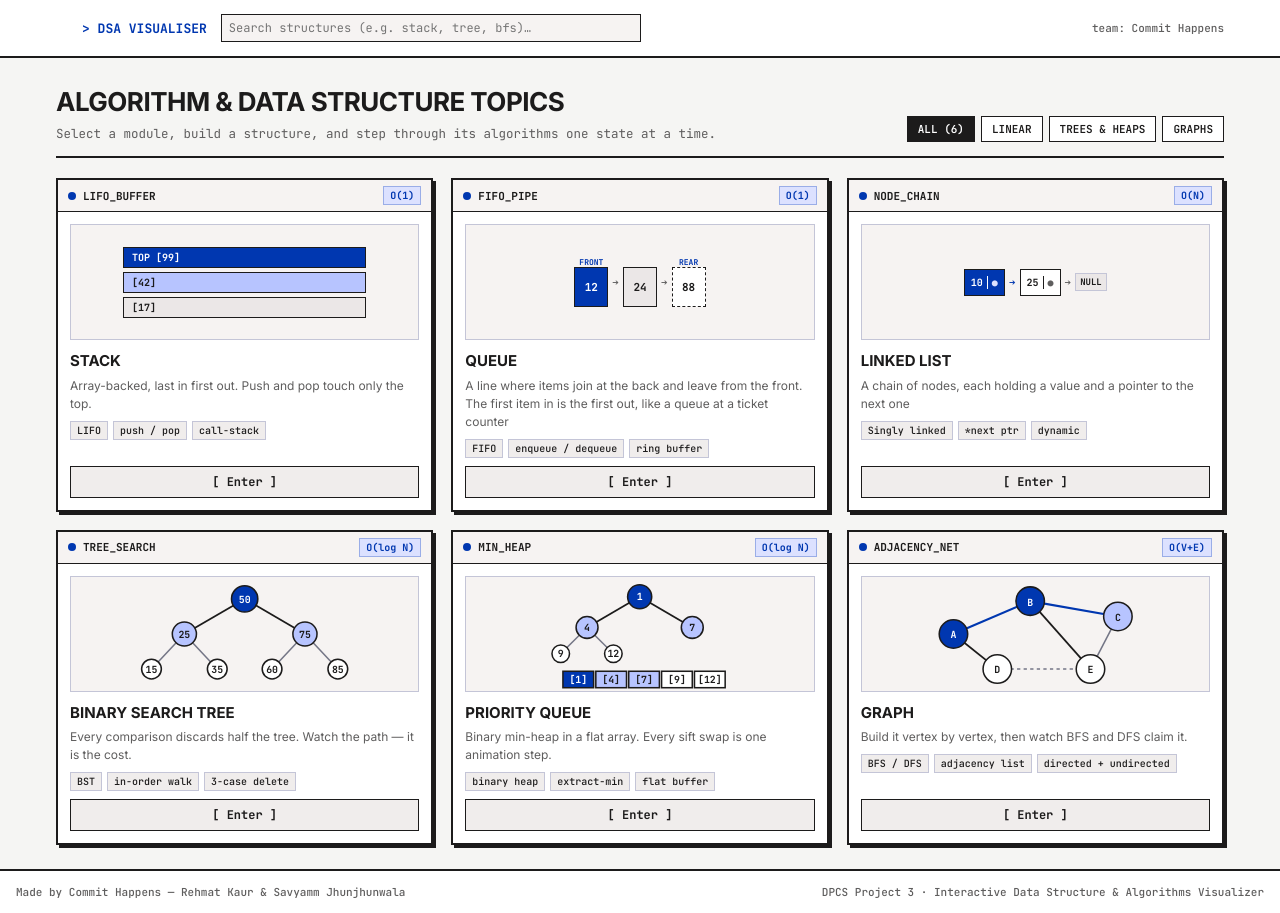
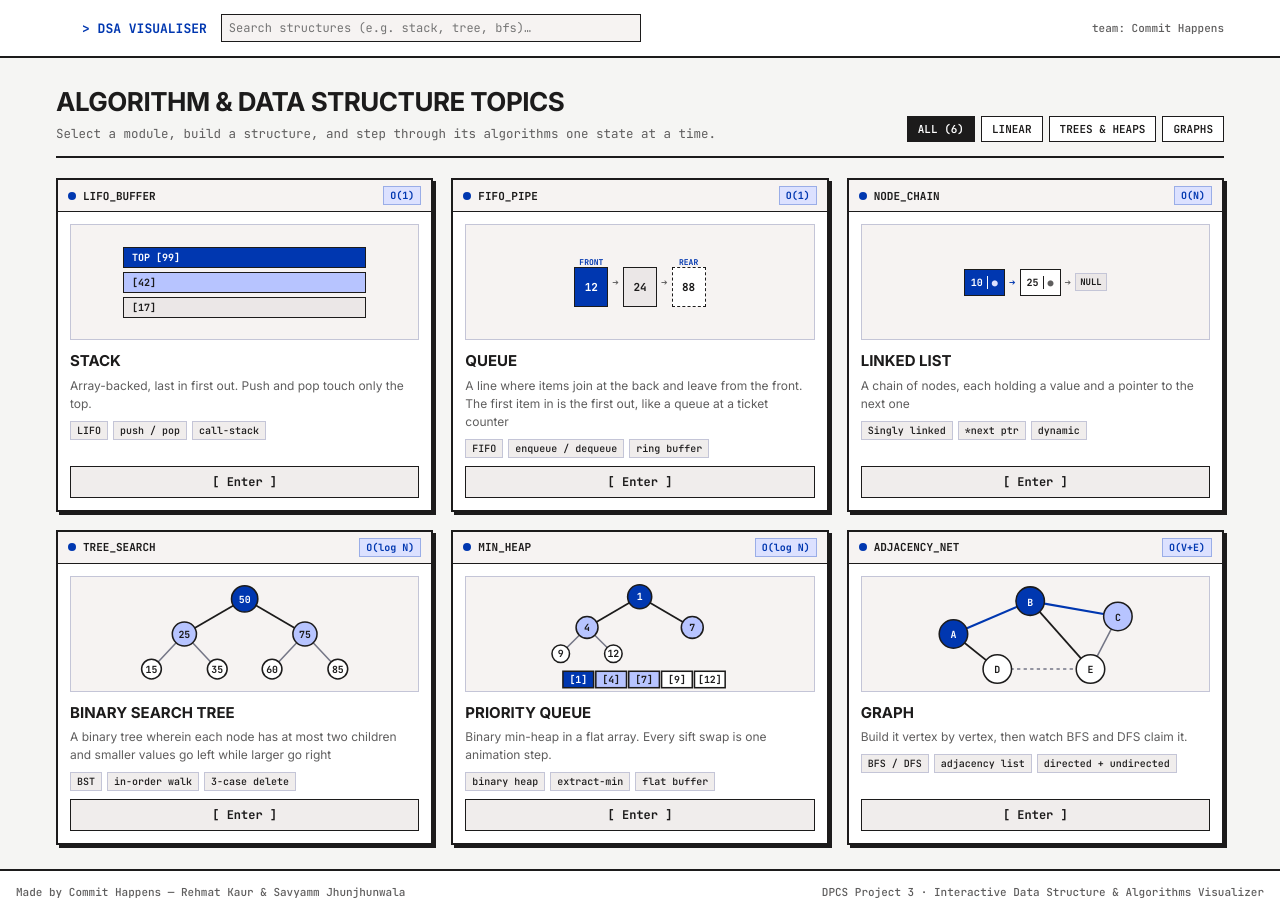
Before and after one commit to Ashoka-CS-3810-Design-Practices-in-CS/project-1-commit_happens, a React (Vite) app: page / in a window 1280 px wide. Built offline with nearby package versions, Linux system fonts and the light colour scheme.

Commit message:
Update index.ts

```diff
--- a/src/structures/bst/index.ts
+++ b/src/structures/bst/index.ts
@@ -9,7 +9,7 @@ export const bstModule: StructureModule<BstModel> = {
   title: 'Binary Search Tree',
   tag: 'TREE_SEARCH',
   category: 'tree',
-  blurb: 'Every comparison discards half the tree. Watch the path — it is the cost.',
+  blurb: 'A binary tree wherein each node has at most two children and smaller values go left while larger go right',
   chips: ['BST', 'in-order walk', '3-case delete'],
   headline: 'O(log N)',
   create,
```
